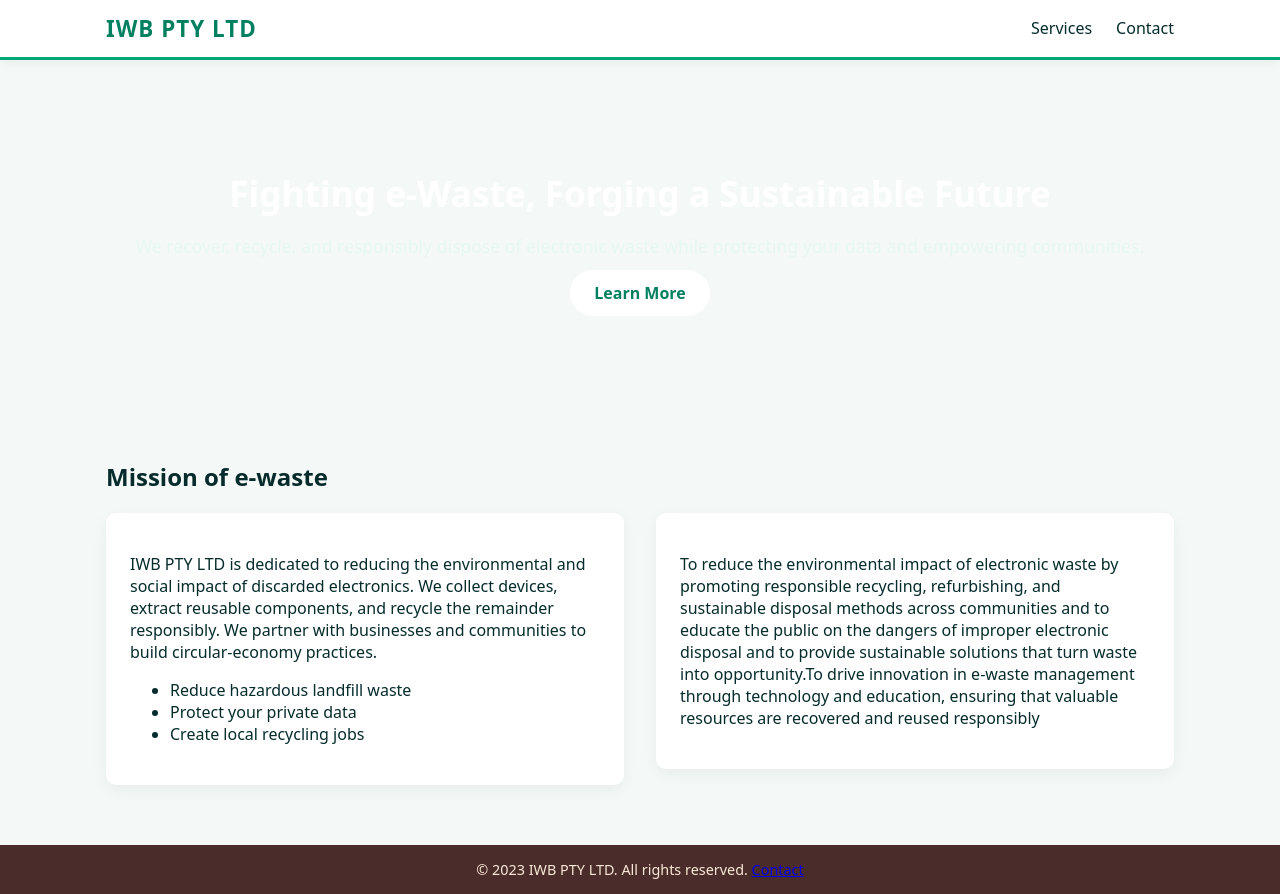
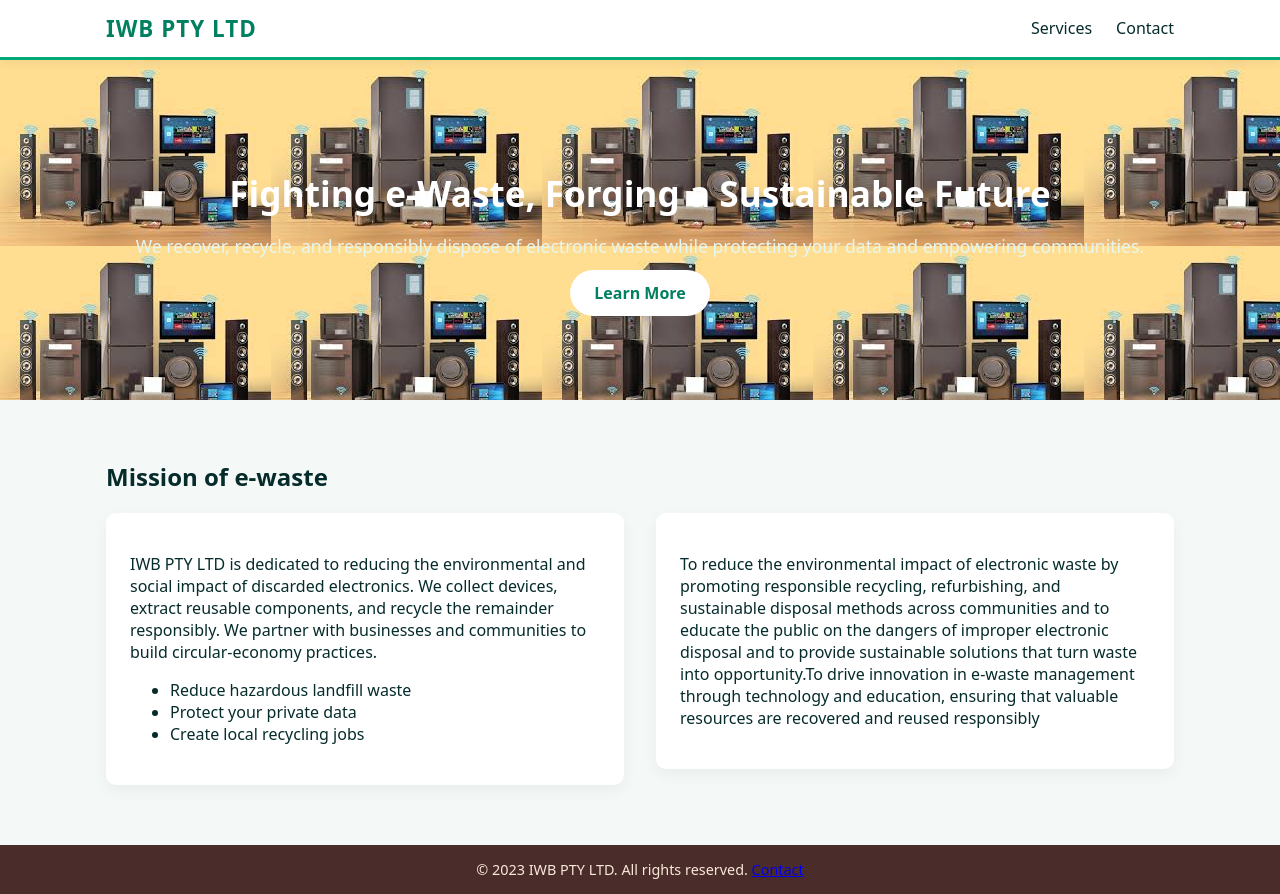
Before and after one commit to mangoele/IWB-PTY-LTD, a plain HTML site: page index.html in a window 1280 px wide. Drawn offline with Linux system fonts and the light colour scheme; files whose address does not match are found by name.

Commit message:
Update styles.css

```diff
--- a/styles.css
+++ b/styles.css
@@ -96,7 +96,7 @@ body {
   background: linear-gradient(180deg, var(--accent-light), var(--bg));
   color: white;
   text-align: center;
-  background: url(images.jf);
+  background: url(images.jfif);
 }
 
 .hero h1 {
```
